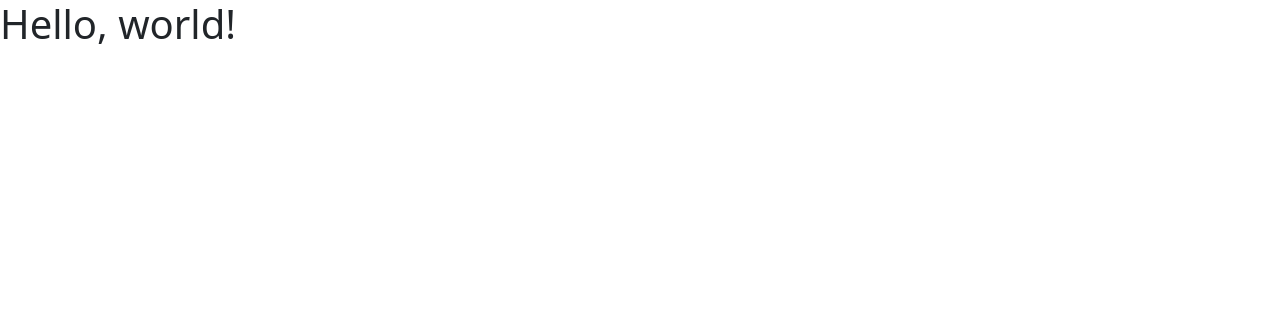
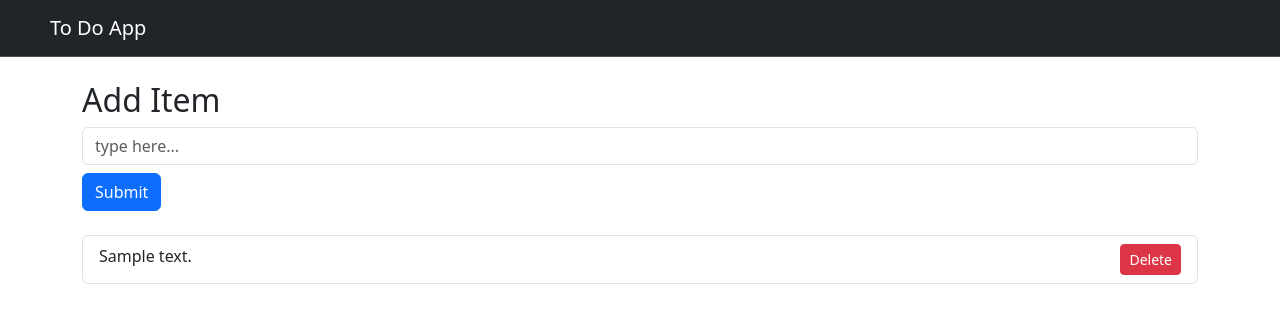
Before and after one commit to itsemekaeze/todo-app, a Django app: page / in a window 1280 px wide. Shown: the top 323 px of the page. Run offline with Django 5.2, Linux system fonts and the light colour scheme; tables that the repository leaves empty hold one stand-in row (values such as "Sample post").

Commit message:
Initial commit

```diff
--- a/templates/base.html
+++ b/templates/base.html
@@ -3,13 +3,22 @@
 <head>
     <meta charset="utf-8">
     <meta name="viewport" content="width=device-width, initial-scale=1">
-    <title>Bootstrap demo</title>
+    <title>Todo App</title>
     <link href="https://cdn.jsdelivr.net/npm/bootstrap@5.3.3/dist/css/bootstrap.min.css" rel="stylesheet"
           integrity="sha384-QWTKZyjpPEjISv5WaRU9OFeRpok6YctnYmDr5pNlyT2bRjXh0JMhjY6hW+ALEwIH" crossorigin="anonymous">
 </head>
 <body>
-{% block content %}
-{% endblock %}
+<nav class="navbar bg-dark border-bottom border-body" data-bs-theme="dark">
+    <!-- Navbar content -->
+    <a class="navbar-brand" href="#" style="margin-left: 50px">To Do App</a>
+</nav>
+    <div class="container">
+
+    {% block content %}
+    {% endblock %}
+</div>
+
+
 <script src="https://cdn.jsdelivr.net/npm/bootstrap@5.3.3/dist/js/bootstrap.bundle.min.js"
         integrity="sha384-YvpcrYf0tY3lHB60NNkmXc5s9fDVZLESaAA55NDzOxhy9GkcIdslK1eN7N6jIeHz"
         crossorigin="anonymous"></script>
--- a/templates/main/index.html
+++ b/templates/main/index.html
@@ -1,5 +1,36 @@
 {% extends 'base.html' %}
 
 {% block content %}
-<h1>Hello, world!</h1>
+<div class="row mt-4">
+    <div class="col">
+        <h2>Add Item</h2>
+        <form action="add_todo/" method="post" class="form-inline">
+            {% csrf_token %}
+            <input type="text" class="form-control mb-2 mr-sm-2" name="content" placeholder="type here...">
+            <button type="submit" class="btn btn-primary">Submit</button>
+
+
+        </form>
+
+    </div>
+
+
+</div>
+<div class="row mt-4">
+    <div class="col">
+        <ul class="list-group">
+            {% for todo_item in todo_items %}
+            <li class="list-group-item">{{todo_item.text}}
+                <div class="float-end">
+                    <form action="delete_todo/{{todo_item.id}}/" method="post">
+                        {% csrf_token %}
+
+                        <button type="submit" class=" btn btn-sm btn btn-danger">Delete</button>
+                    </form>
+                </div>
+            </li>
+            {% endfor %}
+        </ul>
+    </div>
+</div>
 {% endblock %}
--- a/todo_app/urls.py
+++ b/todo_app/urls.py
@@ -2,5 +2,8 @@ from django.urls import path
 from . import views
 
 urlpatterns = [
-    path('', views.index)
+    path('', views.index, name="home"),
+    path('add_todo/', views.add_todo),
+    path('delete_todo/<int:todo_id>/', views.delete_todo)
+
 ]
--- a/todo_app/views.py
+++ b/todo_app/views.py
@@ -1,7 +1,27 @@
 from django.shortcuts import render
+from .models import Todo
+from django.utils import timezone
+from django.http import HttpResponseRedirect
 
 # Create your views here.
 
 
 def index(request):
-    return render(request, 'main/index.html')
+    todo_items = Todo.objects.all().order_by("-added_date")
+
+    return render(request, 'main/index.html', {
+        "todo_items": todo_items
+    })
+
+
+def add_todo(request):
+    current_date = timezone.now()
+    content = request.POST["content"]
+    todo = Todo.objects.create(added_date=current_date, text=content)
+    return HttpResponseRedirect("/")
+
+
+def delete_todo(request, todo_id):
+    todo = Todo.objects.get(id=todo_id)
+    todo.delete()
+    return HttpResponseRedirect("/")
```
